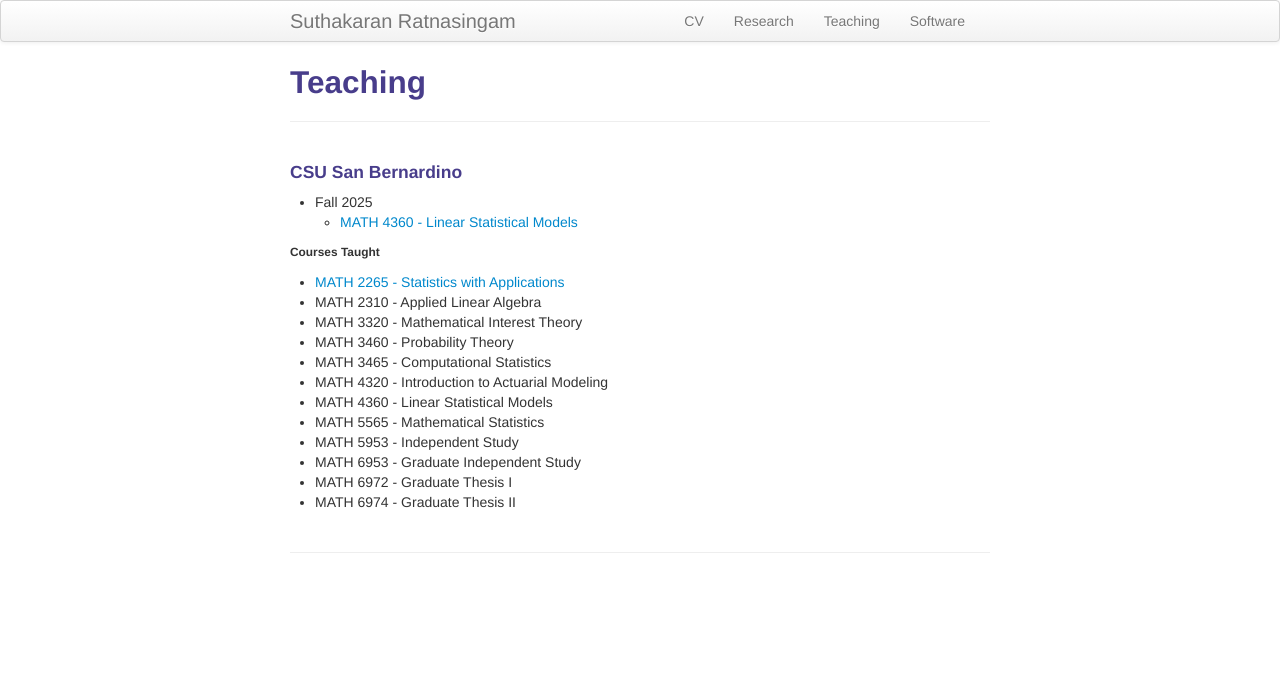
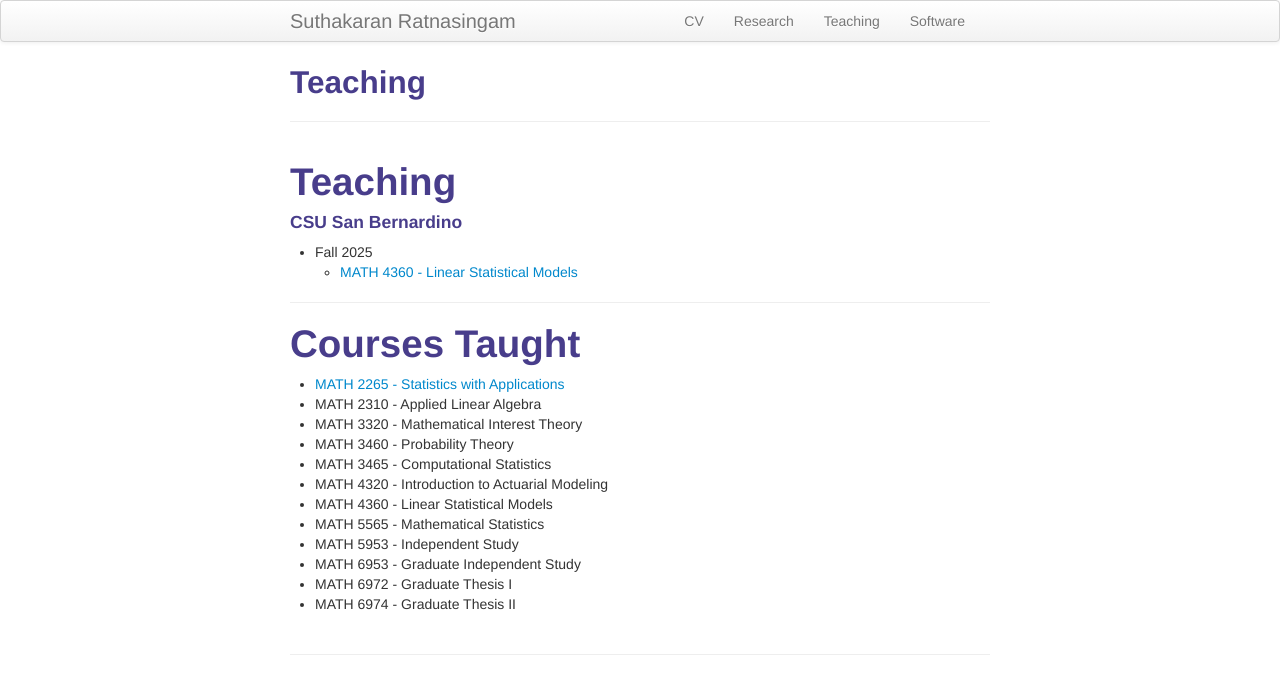
Before and after one commit to suthakaranr/suthakaranr.github.io, a Jekyll site: the page built from pages/Teaching.md, in a window 1280 px wide. Shown: the top 694 px of the page. Built offline with Jekyll 4.4.1, drawn with Linux system fonts in a browser that asks for light colours.

Commit message:
Update Teaching.md

```diff
--- a/pages/Teaching.md
+++ b/pages/Teaching.md
@@ -3,20 +3,27 @@ layout: page
 title: Teaching
 description: Suthakaran's teaching portfolio
 ---
+
+# Teaching
+
 #### CSU San Bernardino
+
 * Fall 2025
-   * <a style="text-decoration:none" href="../pages/LinStatModProj.html" target="_blank" rel="noopener noreferrer">MATH 4360 - Linear Statistical Models
+  * [MATH 4360 - Linear Statistical Models](../pages/LinStatModProj.html)
 
-###### Courses Taught
-   * <a style="text-decoration:none" href="../pages/StatApp.html" target="_blank" rel="noopener noreferrer">MATH 2265 - Statistics with Applications</a>
-   * MATH 2310 - Applied Linear Algebra
-   * MATH 3320 - Mathematical Interest Theory
-   * MATH 3460 - Probability Theory
-   * MATH 3465 - Computational Statistics
-   * MATH 4320 - Introduction to Actuarial Modeling
-   * MATH 4360 - Linear Statistical Models
-   * MATH 5565 - Mathematical Statistics
-   * MATH 5953 - Independent Study
-   * MATH 6953 - Graduate Independent Study
-   * MATH 6972 - Graduate Thesis I
-   * MATH 6974 - Graduate Thesis II
+---
+
+# Courses Taught
+
+* [MATH 2265 - Statistics with Applications](../pages/StatApp.html)
+* MATH 2310 - Applied Linear Algebra
+* MATH 3320 - Mathematical Interest Theory
+* MATH 3460 - Probability Theory
+* MATH 3465 - Computational Statistics
+* MATH 4320 - Introduction to Actuarial Modeling
+* MATH 4360 - Linear Statistical Models
+* MATH 5565 - Mathematical Statistics
+* MATH 5953 - Independent Study
+* MATH 6953 - Graduate Independent Study
+* MATH 6972 - Graduate Thesis I
+* MATH 6974 - Graduate Thesis II
```
